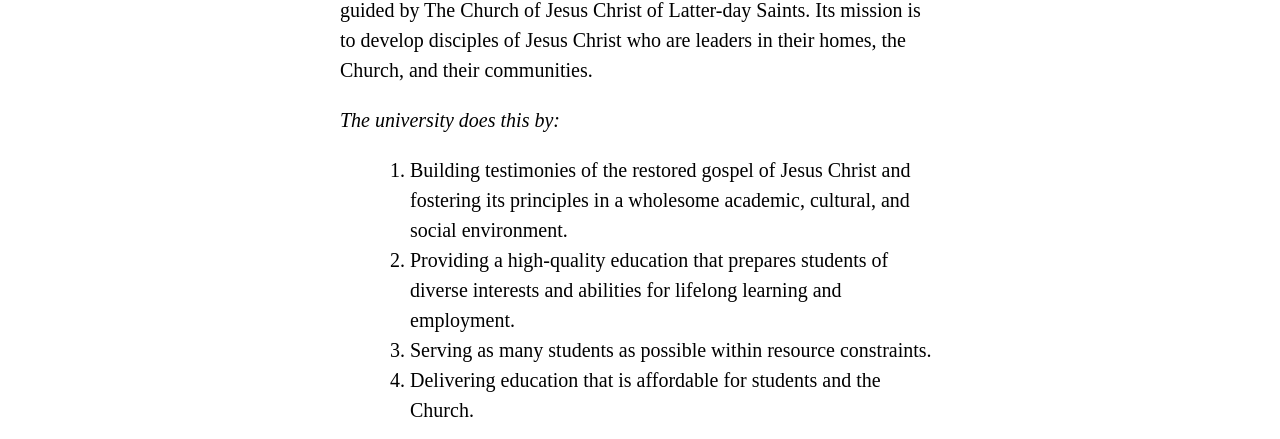
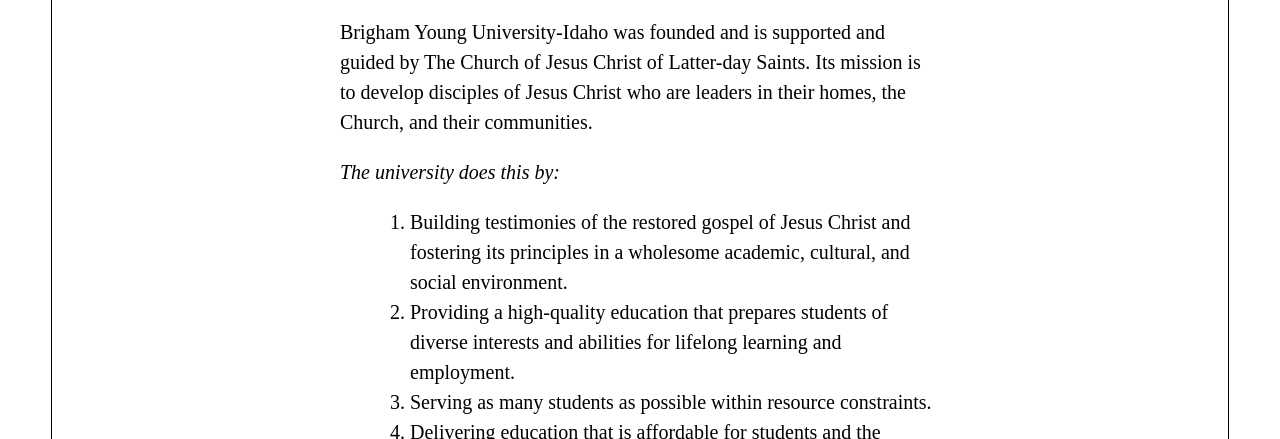
Before and after one commit to Reza-Moradi-m/mission, a plain HTML site: page index.html in a window 1280 px wide. Shown: the part 192-631 px from the top of the page. Drawn offline with Linux system fonts and the light colour scheme.

Commit message:
Update mission.css
put box around

```diff
--- a/mission.css
+++ b/mission.css
@@ -5,6 +5,8 @@ body {
     margin: 0;
     padding: 0;
     background-color: #ffffff; /* Optional: Set background color */
+    border:1px solid black ;
+    margin: 4%;
 }
 
 .content {
```
